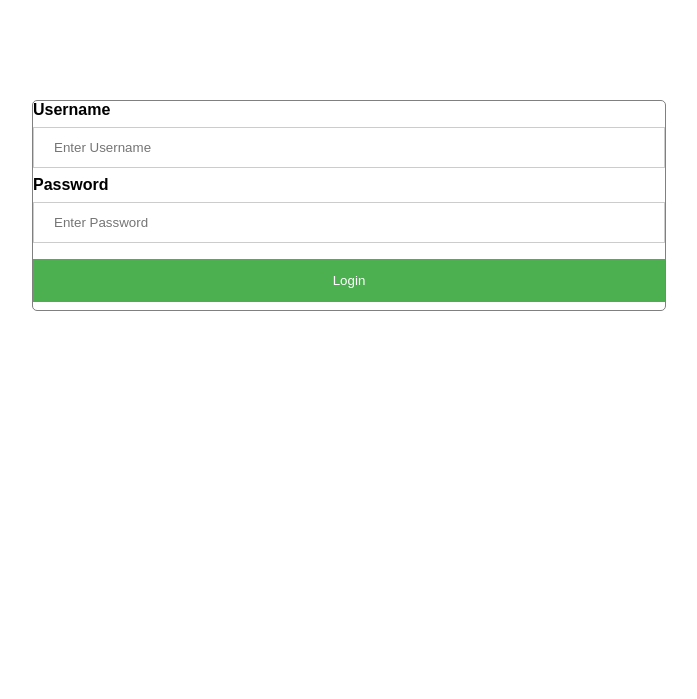
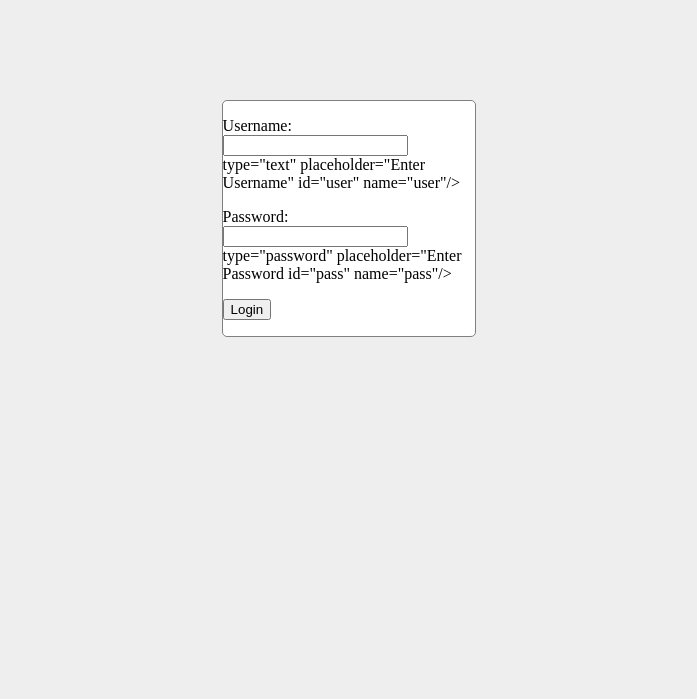
Before and after one commit to qq3154/sample, a PHP site: page /login.php in a window 1280 px wide. Shown: the top 699 px of the page, without its empty margins (291-988 px from the left). Run offline with PHP 8.4, Linux system fonts and the light colour scheme.

Commit message:
change form all

```diff
--- /dev/null
+++ b/css/login.css
@@ -0,0 +1,11 @@
+body{
+    background: #eee;
+}
+#form{
+    border: solid gray 1px;
+    width: 20%;
+    border-radius: 5px;
+    margin: 100px auto;
+    background: white;
+
+}
--- a/login.php
+++ b/login.php
@@ -1,138 +1,26 @@
 <html>
 	<head>
 		<title>login</title>
-		<style>
-			body {font-family: Arial, Helvetica, sans-serif;}
-
-			/* Full-width input fields */
-			input[type=text], input[type=password] {
-			  width: 100%;
-			  padding: 12px 20px;
-			  margin: 8px 0;
-			  display: inline-block;
-			  border: 1px solid #ccc;
-			  box-sizing: border-box;
-			}
-
-			/* Set a style for all buttons */
-			button {
-			  background-color: #4CAF50;
-			  color: white;
-			  padding: 14px 20px;
-			  margin: 8px 0;
-			  border: none;
-			  cursor: pointer;
-			  width: 100%;
-			}
-
-			button:hover {
-			  opacity: 0.8;
-			}
-
-			/* Extra styles for the cancel button */
-			.cancelbtn {
-			  width: auto;
-			  padding: 10px 18px;
-			  background-color: #f44336;
-			}
-
-			/* Center the image and position the close button */
-
-
-
-
-			.container {
-			  border: solid gray 1px;
-			  width: 50%;
-			  border-radius: 5px;
-			  margin: 100px auto;
-			  background: white;
-			}
-
-			span.psw {
-			  float: right;
-			  padding-top: 16px;
-			}
-
-			/* The Modal (background) */
-			.modal {
-			  display: none; /* Hidden by default */
-			  position: fixed; /* Stay in place */
-			  z-index: 1; /* Sit on top */
-			  left: 0;
-			  top: 0;
-			  width: 100%; /* Full width */
-			  height: 100%; /* Full height */
-			  overflow: auto; /* Enable scroll if needed */
-			  background-color: rgb(0,0,0); /* Fallback color */
-			  background-color: rgba(0,0,0,0.4); /* Black w/ opacity */
-			  padding-top: 60px;
-			}
-
-			/* Modal Content/Box */
-			.modal-content {
-			  background-color: #fefefe;
-			  margin: 5% auto 15% auto; /* 5% from the top, 15% from the bottom and centered */
-			  border: 1px solid #888;
-			  width: 80%; /* Could be more or less, depending on screen size */
-			}
-
-			/* The Close Button (x) */
-			.close {
-			  position: absolute;
-			  right: 25px;
-			  top: 0;
-			  color: #000;
-			  font-size: 35px;
-			  font-weight: bold;
-			}
-
-			.close:hover,
-			.close:focus {
-			  color: red;
-			  cursor: pointer;
-			}
-
-			/* Add Zoom Animation */
-			.animate {
-			  -webkit-animation: animatezoom 0.6s;
-			  animation: animatezoom 0.6s
-			}
-
-			@-webkit-keyframes animatezoom {
-			  from {-webkit-transform: scale(0)}
-			  to {-webkit-transform: scale(1)}
-			}
-
-			@keyframes animatezoom {
-			  from {transform: scale(0)}
-			  to {transform: scale(1)}
-			}
-
-			/* Change styles for span and cancel button on extra small screens */
-			@media screen and (max-width: 300px) {
-			  span.psw {
-				 display: block;
-				 float: none;
-			  }
-			  .cancelbtn {
-				 width: 100%;
-			  }
-			}
-		</style>
+		<link rel="stylesheet" types"text/css" href="css/login.css"
 	</head>
 	<body>
-		<form action="connect.php" method="post">
-				<div class="container">
-					 <label for="uname"><b>Username</b></label>
-					<input type="text" placeholder="Enter Username" id ="user" name="user" required>
+		<div id="form">
+			<form action="connect.php" method="post">
+				<p>
+					<label>Username:</label>
+					<input> type="text" placeholder="Enter Username" id="user" name="user"/>
+				</p>
 
-					 <label for="psw"><b>Password</b></label>
-					<input type="password" placeholder="Enter Password" id="pass" name="pass" required>
+				<p>
+					<label>Password:</label>
+					<input> type="password" placeholder="Enter Password id="pass" name="pass"/>
+				</p>
 
-					<button type="submit" id="btn">Login</button>
-				</div>
+				<p>
+					<input type="submit" id="btn" value="Login">
+				</p>
 
 			</form>
+		</div>
 	</body>
 </html>
```
